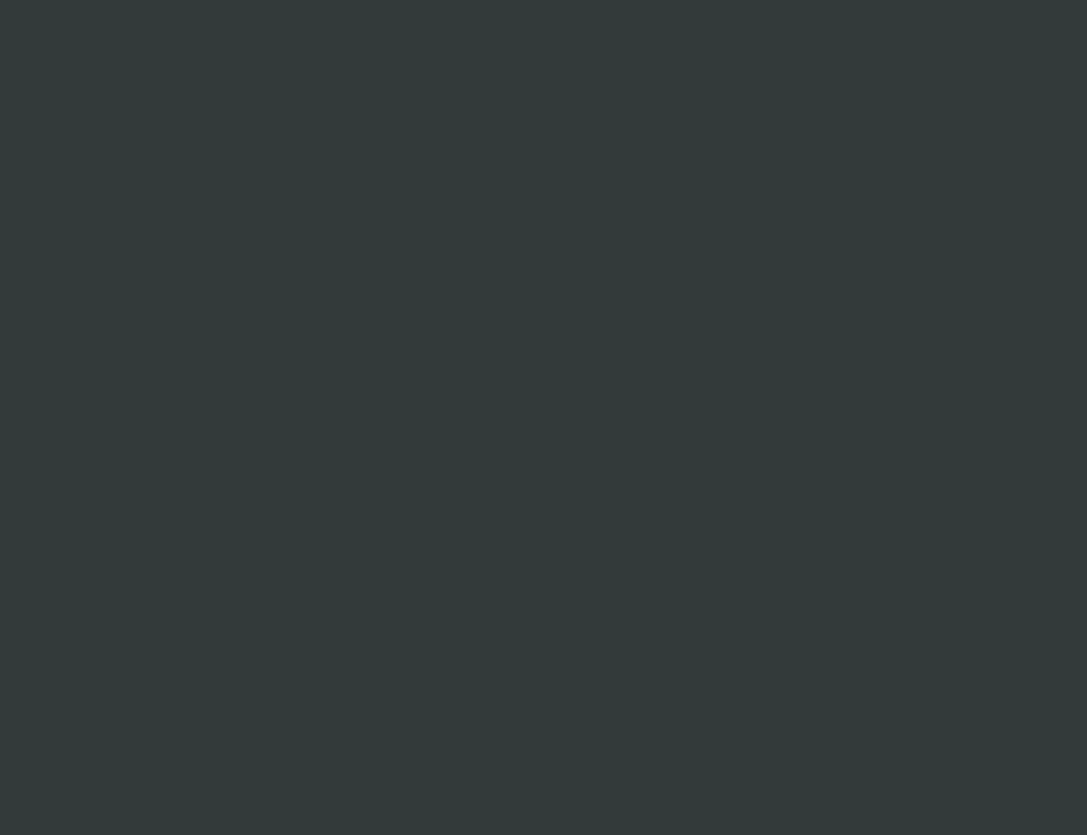
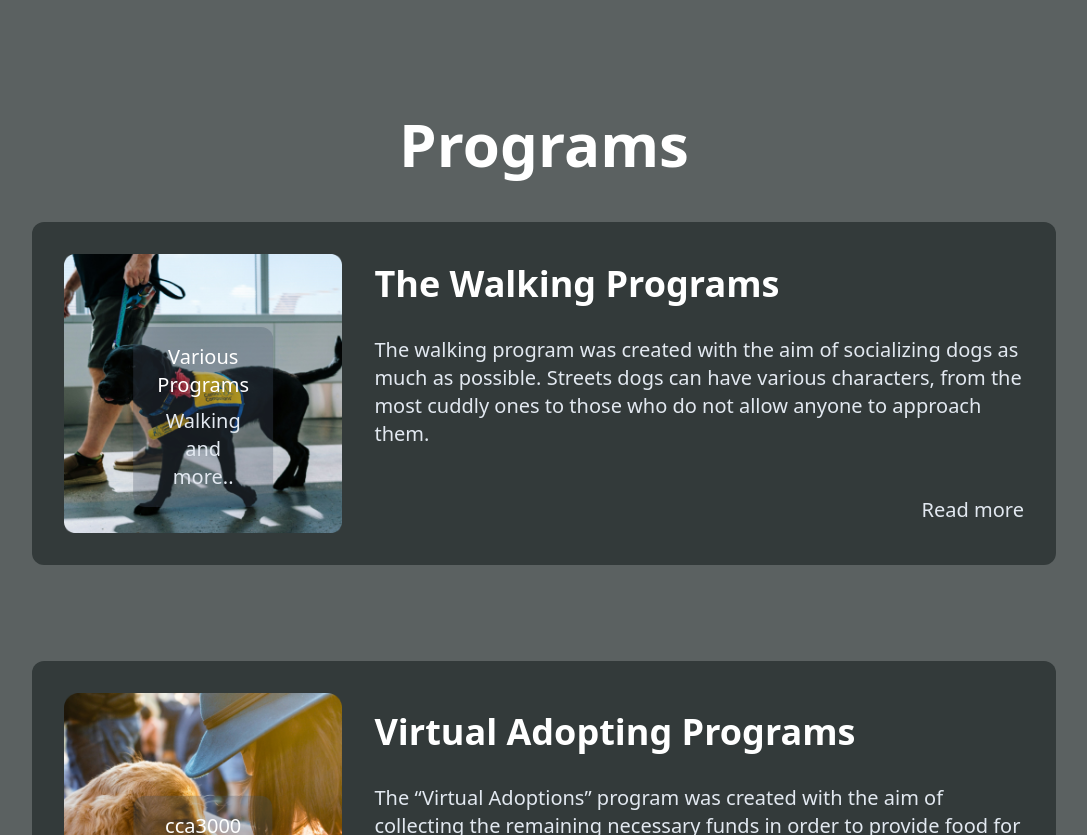
Before and after one commit to Bego96/Nirina-Dogshelter-Nextjs, a Next.js app: page / in a window 1280 px wide. Shown: the part 1965-2800 px from the top of the page, without its empty margins (96-1183 px from the left). Before the commit the page ends 1963 px from the top, so only its background shows below. Built offline with nearby package versions, Linux system fonts and the light colour scheme.

Commit message:
Finnished programs section and its responsive

```diff
--- a/src/components/main.js
+++ b/src/components/main.js
@@ -1,11 +1,13 @@
 import React from 'react'
 import Header from './header'
 import AboutUs from './aboutUs'
+import Programs from './programs'
 export default function Main() {
   return (
     <main>
         <Header/>
         <AboutUs />
+        <Programs />
     </main>
   )
 }
--- /dev/null
+++ b/src/components/programs.js
@@ -0,0 +1,80 @@
+import React from 'react'
+import Image from 'next/image'
+export default function Programs() {
+  return (
+    <div className='flex flex-col items-center bg-[#5B6161] p-4 xl:p-32'>
+        <h2 className='font-semibold text-4xl xl:text-6xl mb-12'>Programs</h2>
+        <div className='mb-4 md:mb-12 xl:mb-24 flex flex-col bg-[#333A3A] p-8 rounded-xl justify-center items-center md:flex-row'>
+
+            <div className='w-full md:w-1/2 lg:w-[30%] relative'>
+                <div className='px-6 text-center absolute bottom-2 left-1/2 transform -translate-y-[5%] -translate-y-[30%] -translate-x-1/2 xl:-translate-y-[10%] p-4 bg-slate-600 bg-opacity-30 rounded-xl'>
+                    <p className='mb-2 md:text-xl'>Various Programs</p>
+                    <p className='text-slate-200 md:text-xl'>Walking and more..</p>
+                </div>
+                <Image src="/images/Nirina_za_Landing_Page/Card-2.png" height={500} width={500} className="w-full" alt="Varius programs"/>
+            </div>
+
+            <div className='w-full md:w-1/2 lg:w-[70%] mt-12 md:mt-0 md:ml-8'>
+                <h3 className='font-semibold text-2xl xl:text-4xl mb-8'>
+                    The Walking Programs
+                </h3>
+                <p className='text-xl text-slate-200'>
+                The walking program was created with the aim of socializing dogs as much as possible. Streets dogs can have various characters,
+                from the most cuddly ones to those who do not allow anyone to approach them.
+                </p>
+                <div className='flex justify-end mt-12'>
+                    <p className='text-xl text-slate-200'>
+                        Read more
+                    </p>
+                </div>
+            </div>
+        </div>
+        <div className='mb-4 md:mb-12 xl:mb-24 flex flex-col bg-[#333A3A] p-8 rounded-xl justify-center items-center md:flex-row'>
+
+            <div className='w-full md:w-1/2 lg:w-[30%] relative'>
+                <div className='px-6 text-center absolute bottom-2 left-1/2 transform -translate-y-[5%] -translate-y-[30%] -translate-x-1/2 xl:-translate-y-[10%] p-4 bg-slate-600 bg-opacity-30 rounded-xl'>
+                    <p className='mb-2 md:text-xl'>cca3000</p>
+                    <p className='text-slate-200 md:text-xl'>Total dogs adopted</p>
+                </div>
+                <Image src="/images/Nirina_za_Landing_Page/Card-1.png" height={500} width={500} className="w-full" alt="Virtual adoption programs"/>
+            </div>
+
+            <div className='w-full md:w-1/2 lg:w-[70%] mt-12 md:mt-0 md:ml-8'>
+                <h3 className='font-semibold text-2xl xl:text-4xl mb-8'>
+                Virtual Adopting Programs
+                </h3>
+                <p className='text-xl text-slate-200'>
+                The <q>Virtual Adoptions</q> program was created with the aim of collecting the remaining necessary funds in order to provide food for all the dogs in the shelter.
+                It functions in such a way that the Virtual Adopter (VA) chooses the dog he wants to <q>adopt</q> online and pays 16€ for its food every month.
+                This is the most important activity in our shelter thanks to which we fill our <q>dogs</q> bowls every day.
+                </p>
+            </div>
+        </div>
+        <div className='mb-2 md:mb-8 xl:mb-12 flex flex-col bg-[#333A3A] p-8 rounded-xl justify-center items-center md:flex-row'>
+
+            <div className='w-full md:w-1/2 lg:w-[30%] relative'>
+                <div className='px-6 text-center absolute bottom-2 left-1/2 transform -translate-y-[5%] -translate-y-[30%] -translate-x-1/2 xl:-translate-y-[10%] p-4 bg-slate-600 bg-opacity-30 rounded-xl'>
+                    <p className='mb-2 md:text-xl'>$ thousands</p>
+                    <p className='text-slate-200 md:text-xl'>food & products donation</p>
+                </div>
+                <Image src="/images/Nirina_za_Landing_Page/Card.png" height={500} width={500} className="w-full" alt="Varius programs"/>
+            </div>
+
+            <div className='w-full md:w-1/2 lg:w-[70%] mt-12 md:mt-0 md:ml-8'>
+                <h3 className='font-semibold text-2xl xl:text-4xl mb-8'>
+                Leon’s Fund
+                </h3>
+                <p className='text-xl text-slate-200'>
+                Leon{`'`}s fund is a program designed on behalf of all the dogs that left our shelter. We wanted to honor them in some way so they would never be forgotten.
+                When a dog leaves our shelter, you can support this program by donating a symbolic amount of money marked as <q>In memory of __ </q>
+                </p>
+                <div className='flex justify-end mt-12'>
+                    <p className='text-xl text-slate-200'>
+                        Read more
+                    </p>
+                </div>
+            </div>
+        </div>
+    </div>
+  )
+}
```
